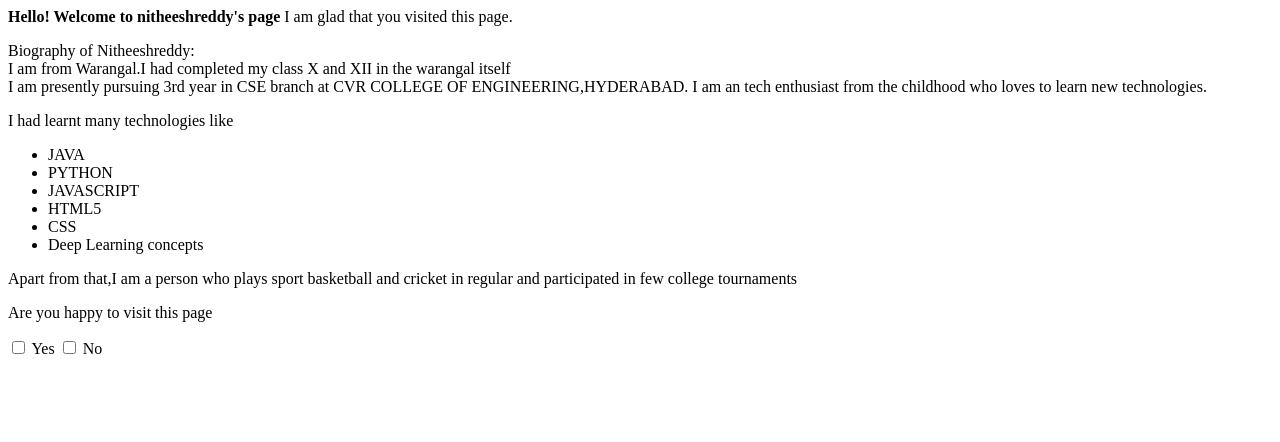
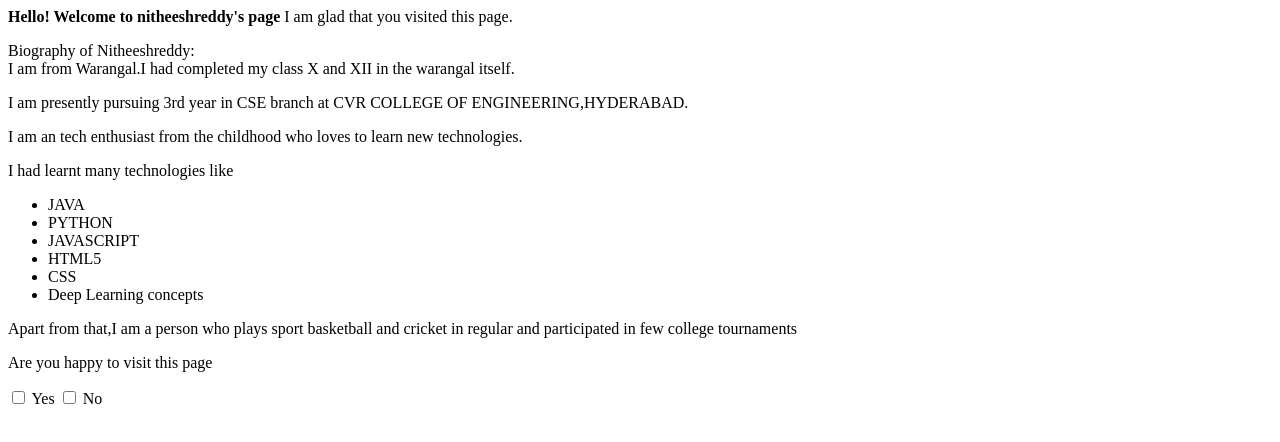
Before and after one commit to sainitheesh18/Nitheesh-bio-basic-HTML-, a plain HTML site: page index.html in a window 1280 px wide. Drawn offline with Linux system fonts and the light colour scheme.

Commit message:
docs:update

```diff
--- a/index.html
+++ b/index.html
@@ -9,9 +9,9 @@
     <b>Hello! Welcome to nitheeshreddy's page</b>
     I am glad that you visited this page.<br>
     <p>Biography of Nitheeshreddy:<br>
-        I am from Warangal.I had completed my class X and XII in the warangal itself<br>
-        I am presently pursuing 3rd year in CSE branch at CVR COLLEGE OF ENGINEERING,HYDERABAD.
-                I am an tech enthusiast from the childhood who loves to learn new technologies.</p>
+        I am from Warangal.I had completed my class X and XII in the warangal itself.<br>
+        <p>I am presently pursuing 3rd year in CSE branch at CVR COLLEGE OF ENGINEERING,HYDERABAD.</p>
+               <p> I am an tech enthusiast from the childhood who loves to learn new technologies.</p>
                 I had learnt many technologies like
                 <ul>
                     <li>JAVA</li>
```
